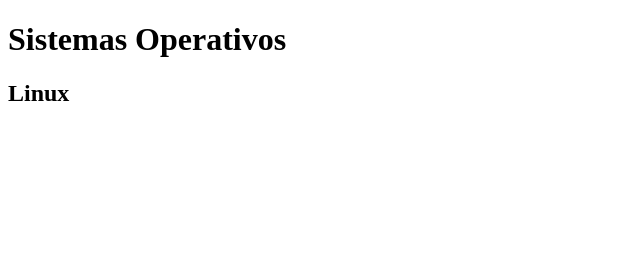
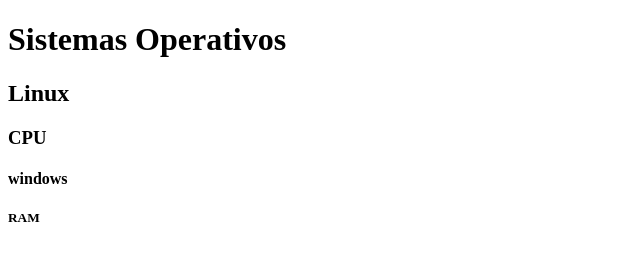
Before and after one commit to Ferchosena/html, a plain HTML site: page prueba.html in a window 1280 px wide. Shown: the whole page, without its empty margins (0-640 px from the left). Drawn offline with Linux system fonts and the light colour scheme.

Commit message:
version 6

```diff
--- a/prueba.html
+++ b/prueba.html
@@ -8,5 +8,8 @@
 <body>
     <h1>Sistemas Operativos</h1>
     <h2>Linux</h2>
+    <h3>CPU</h3>
+    <h4>windows</h4>
+    <h5>RAM</h5>
 </body>
 </html>
```
